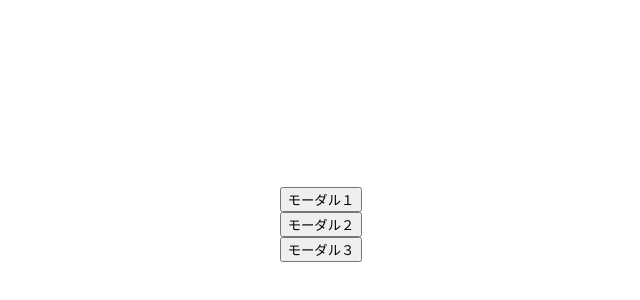
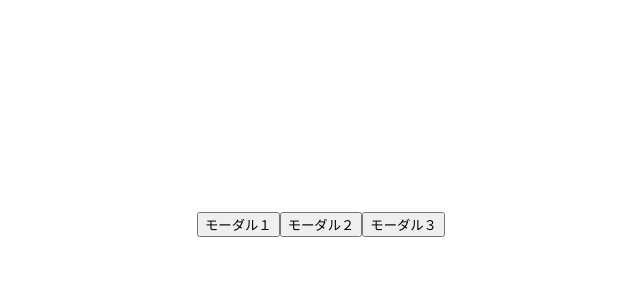
Before and after one commit to g-murata/smash_vip, a React (Create React App) app: page / in a window 1280 px wide. Shown: the part 242-542 px from the top of the page, without its empty margins (319-959 px from the left). Built offline with nearby package versions, Linux system fonts and the light colour scheme.

Commit message:
MOD_CSS修正

```diff
--- a/src/components/SampleModal.jsx
+++ b/src/components/SampleModal.jsx
@@ -40,7 +40,7 @@ function SampleModal() {
   }
 
   return (
-    <>
+    <div style={{ display: 'flex' }}>
       {
         ModalList.map((item) => {
           return (
@@ -64,7 +64,7 @@ function SampleModal() {
           )
         })
       }
-    </>
+    </div>
   )
 }
 
```
